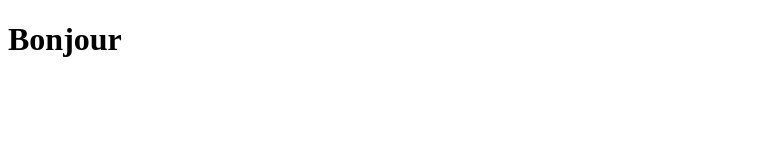
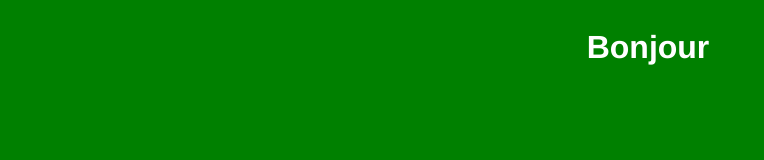
Before and after one commit to alicedaubree/Hello, a plain HTML site: page tmp/Git/index.html in a window 1280 px wide. Shown: the whole page, without its empty margins (0-764 px from the left). Drawn offline with Linux system fonts and the light colour scheme.

Commit message:
Ajout CSS

```diff
--- a/tmp/Git/index.html
+++ b/tmp/Git/index.html
@@ -4,6 +4,19 @@
 	<meta charset="utf-8">
 	<meta name="viewport" content="width=device-width, initial-scale=1">
 	<title>Exercice Git</title>
+	<style type="text/css">
+		body {
+			background-color: green;
+			color: white;
+		}
+		h1 {
+			position : absolute;
+			top : 40%:;
+			width : 100%;
+			text-align: center;
+			font-family: helvetica;
+		}
+	</style>
 </head>
 <body>
 <h1>Bonjour</h1>
```
